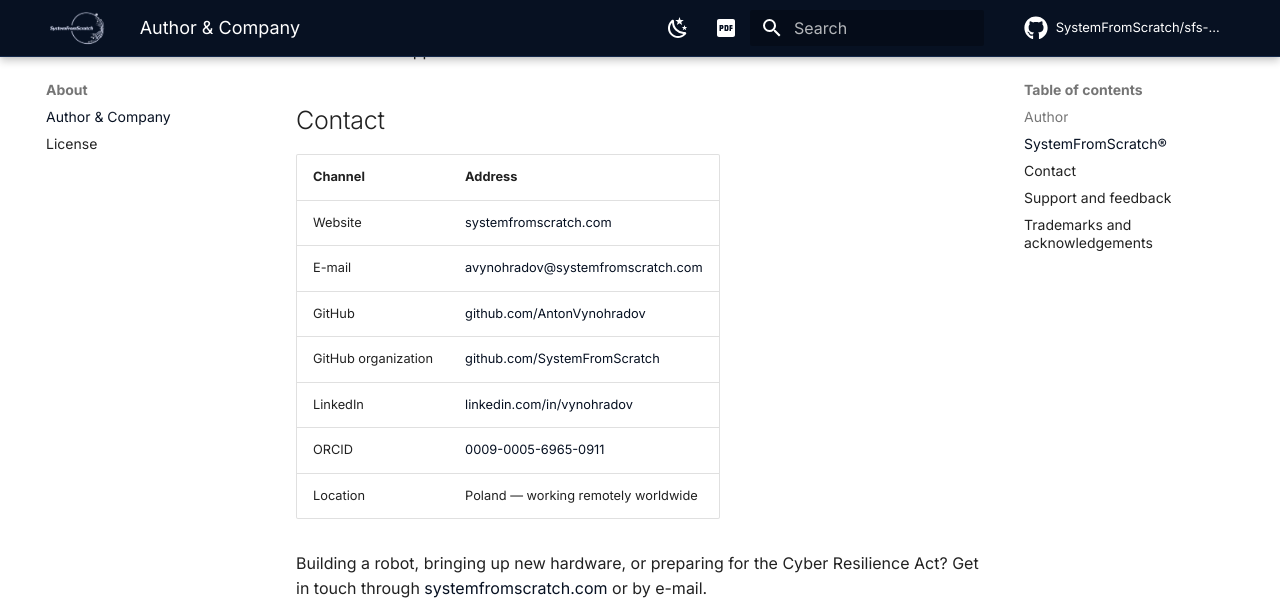
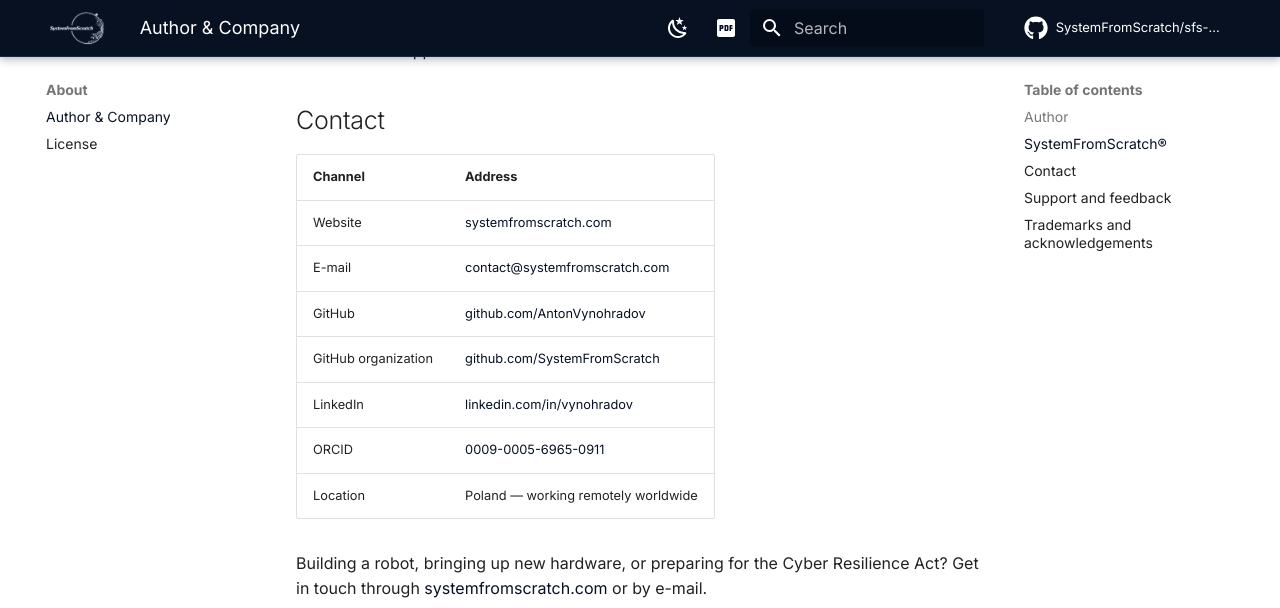
Before and after one commit to SystemFromScratch/sfs-smartmanipulator-x-operator, an MkDocs documentation site: the page built from docs/about.md, in a window 1280 px wide and 900 px high, scrolled down 2382 px. Shown: the top 608 px of the window. Built offline with MkDocs 1.6.1 and Material for MkDocs 9.7.7, drawn with Linux system fonts in a browser that asks for light colours; comment, search, counter and statistics services are not loaded.

Commit message:
Update the email address
Signed-off-by: Anton Vynohradov <avynohradov@systemfromscratch.com>

```diff
--- a/docs/about.md
+++ b/docs/about.md
@@ -73,7 +73,7 @@ host down to the stepper driver.
 | Channel | Address |
 | --- | --- |
 | Website | [systemfromscratch.com](https://systemfromscratch.com) |
-| E-mail | [avynohradov@systemfromscratch.com](mailto:avynohradov@systemfromscratch.com) |
+| E-mail | [contact@systemfromscratch.com](mailto:contact@systemfromscratch.com) |
 | GitHub | [github.com/AntonVynohradov](https://github.com/AntonVynohradov) |
 | GitHub organization | [github.com/SystemFromScratch](https://github.com/SystemFromScratch) |
 | LinkedIn | [linkedin.com/in/vynohradov](https://www.linkedin.com/in/vynohradov) |
--- a/tools/docs/build_manual.py
+++ b/tools/docs/build_manual.py
@@ -8,7 +8,7 @@
 #              in subdirectories, captioned figures and untagged versions.
 #
 # Author:      Anton Vynohradov
-# Email:       avynohradov@systemfromscratch.com
+# Email:       contact@systemfromscratch.com
 #
 # License:     Apache License 2.0
 # Copyright (c) 2026 Anton Vynohradov
@@ -53,7 +53,7 @@ from hooks import figures  # noqa: E402  (same figure captions as the website)
 
 AUTHOR = "Anton Vynohradov"
 COMPANY = "SystemFromScratch&reg;"
-EMAIL = "avynohradov@systemfromscratch.com"
+EMAIL = "contact@systemfromscratch.com"
 ORCID = "0009-0005-6965-0911"
 BRAND_LOGO = "assets/images/brand/systemfromscratch-logo-on-dark.png"
 
--- a/tools/docs/diagrams.py
+++ b/tools/docs/diagrams.py
@@ -11,7 +11,7 @@
 #              Robot PC repository (SMX_ROBOT_PC_REPO, default: next to this one).
 #
 # Author:      Anton Vynohradov
-# Email:       avynohradov@systemfromscratch.com
+# Email:       contact@systemfromscratch.com
 # License:     Apache License 2.0
 # Copyright (c) 2026 Anton Vynohradov
 #
--- a/tools/docs/hero_robot.py
+++ b/tools/docs/hero_robot.py
@@ -7,7 +7,7 @@
 #              animation frames for the hero illustration (tools/docs/diagrams.py).
 #
 # Author:      Anton Vynohradov
-# Email:       avynohradov@systemfromscratch.com
+# Email:       contact@systemfromscratch.com
 # License:     Apache License 2.0
 # Copyright (c) 2026 Anton Vynohradov
 #
--- a/tools/docs/svgkit.py
+++ b/tools/docs/svgkit.py
@@ -7,7 +7,7 @@
 #              Import it from tools/docs/diagrams.py.
 #
 # Author:      Anton Vynohradov
-# Email:       avynohradov@systemfromscratch.com
+# Email:       contact@systemfromscratch.com
 # License:     Apache License 2.0
 #
 # SPDX-License-Identifier: Apache-2.0
```
Also changed, not shown: README.md (+1 -1 lines).
